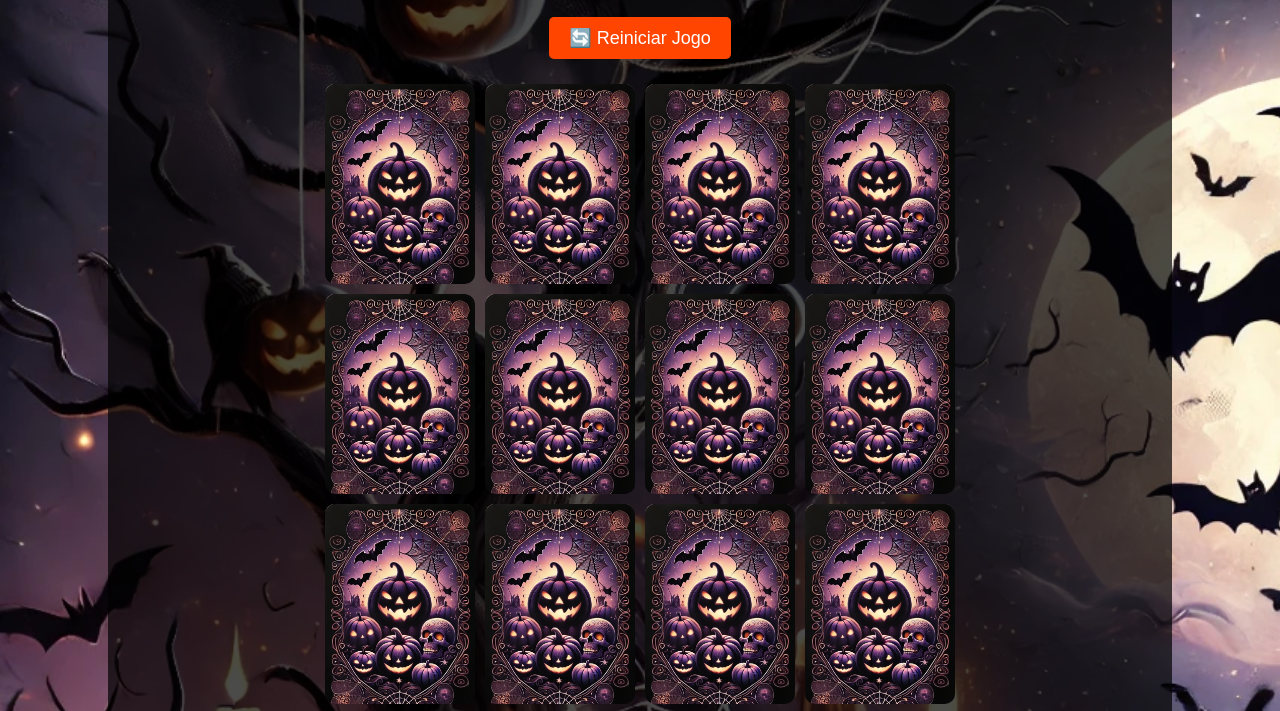
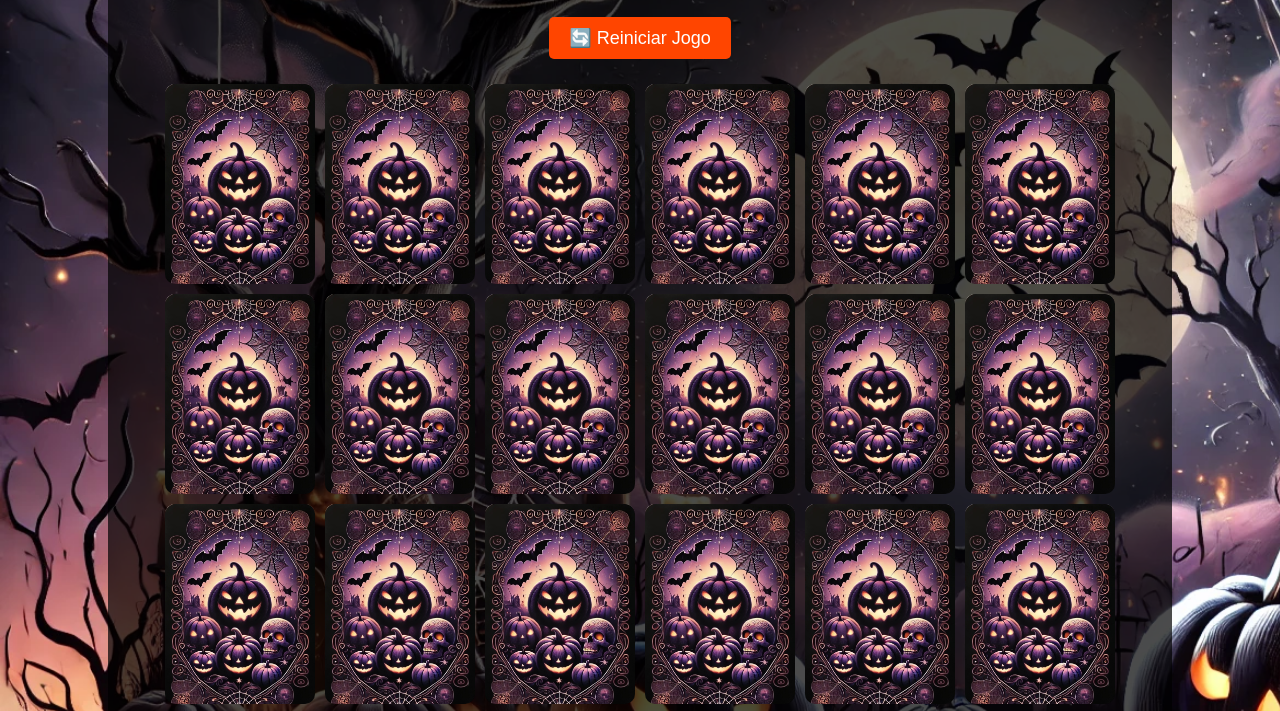
Before and after one commit to ElisonSC/HalloweenMinigames, a plain HTML site: page memoria.html in a window 1280 px wide. Shown: the part 162-873 px from the top of the page. Drawn offline with Linux system fonts and the light colour scheme.

Commit message:
Update style.css

```diff
--- a/style.css
+++ b/style.css
@@ -51,7 +51,7 @@ a:hover {
 
 /* Estilos do Tabuleiro */
 #tabuleiro {
-    width: 660px;
+    width: 960px;
     margin: 20px auto;
     display: flex;
     flex-wrap: wrap;
```
